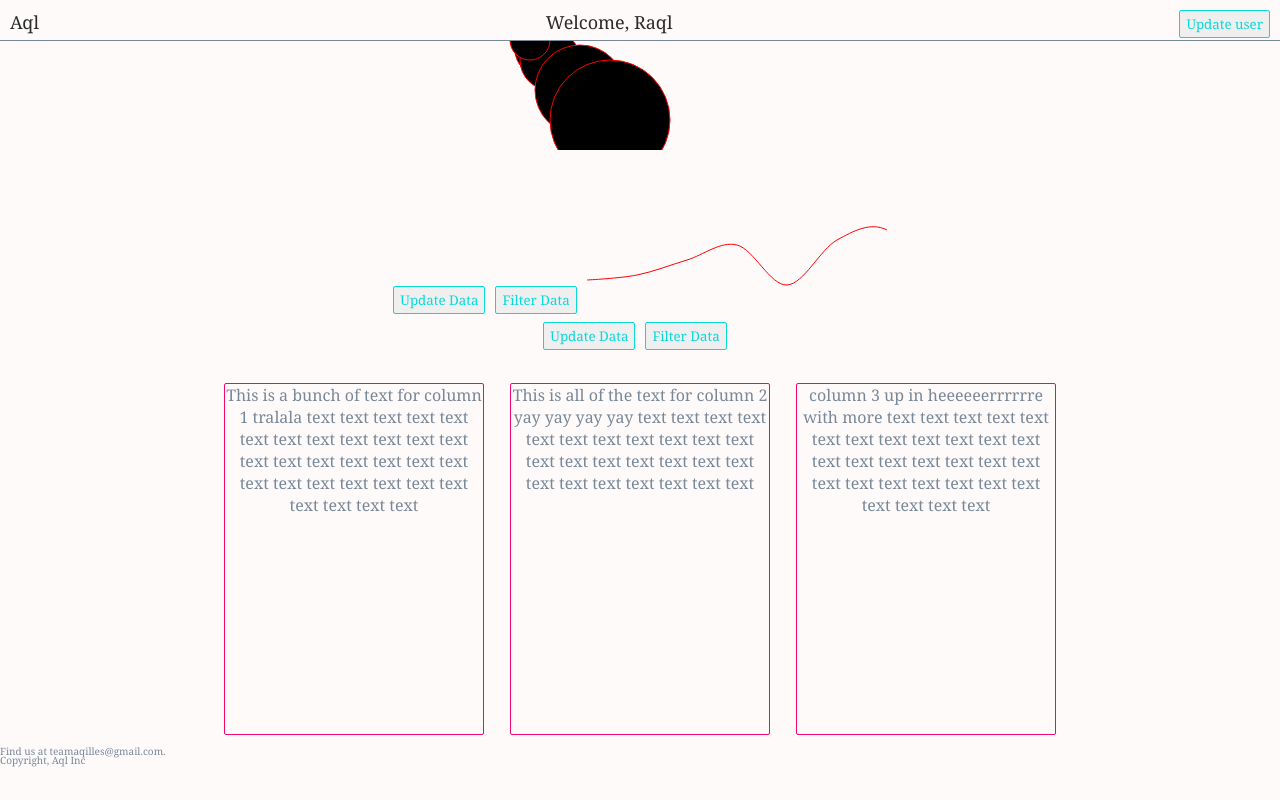
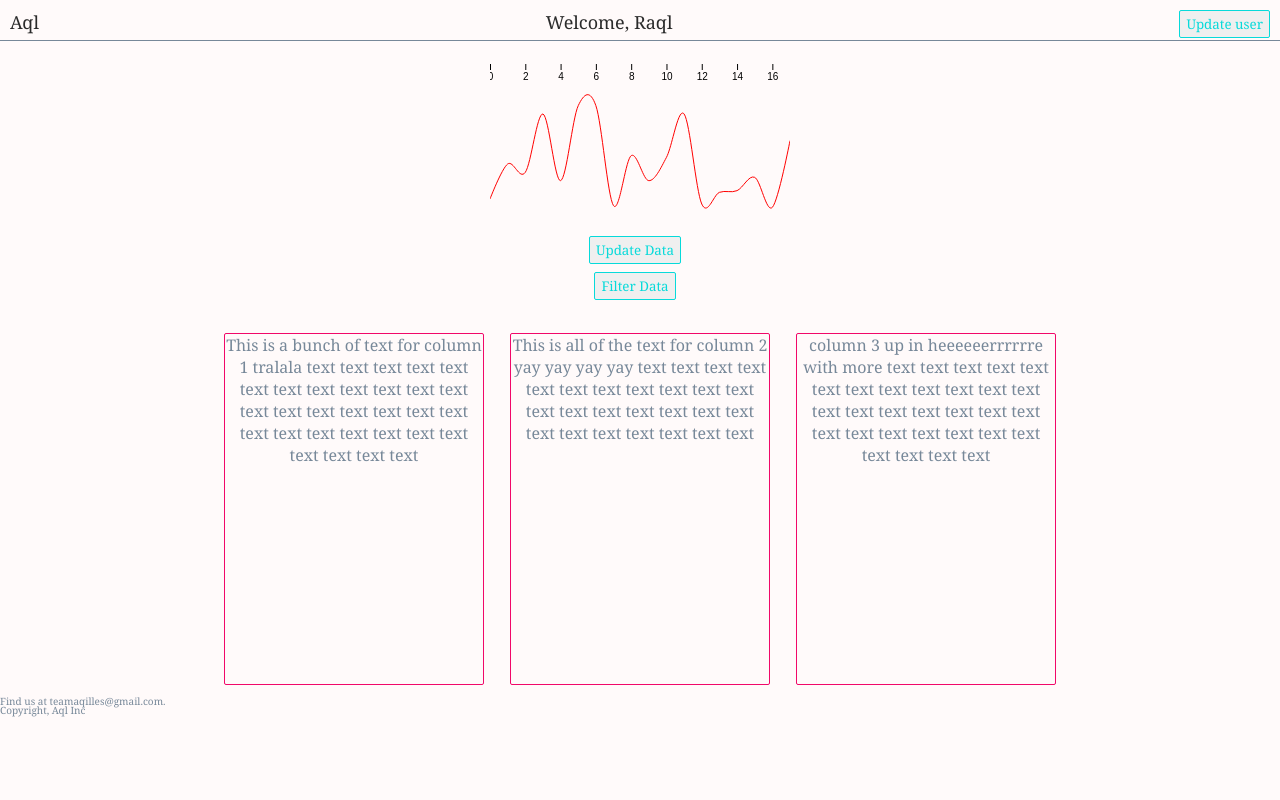
Before and after one commit to casesimmons/aql-reaqtl2, a React (Create React App) app: page / in a window 1280 px wide. Built offline with nearby package versions, Linux system fonts and the light colour scheme; a web font is replaced by a local one.

Commit message:
xAxis added to lineChart

```diff
--- a/src/App.css
+++ b/src/App.css
@@ -72,6 +72,10 @@ p {
   font-size: 12px;
 }
 
+svg {
+  overflow: visable;
+}
+
 #greeting {
   margin-left: 10px;
   font-family: Georgia, 'Times New Roman', Times, serif;
--- a/src/App.js
+++ b/src/App.js
@@ -1,6 +1,6 @@
 import React from 'react';
 import Navbar from './Navbar';
-import Graphs from './Graphs';
+import CircleGraph from './CircleGraph';
 import LineChart from './LineChart';
 import Analytics from './Analytics';
 import Footer from './Footer';
@@ -10,8 +10,10 @@ function App() {
   return (
     <div className="App">
       <Navbar />
-      <Graphs />
-      <LineChart />
+      <div id="graphdiv">
+        {/* <CircleGraph /> */}
+        <LineChart />
+      </div>
       <Analytics />
       <Footer />
     </div>
--- a/src/Graphs.js
+++ b/src/CircleGraph.js
@@ -2,7 +2,7 @@ import React, { useState, useRef, useEffect } from 'react';
 import { select } from 'd3';
 
 function Graphs() {
-  const [data, setData] = useState([25, 30, 45, 60, 20]);
+  const [data, setData] = useState([4, 12, 22, 18, 40]);
   const svgRef = useRef();
   useEffect(() => {
     const svg = select(svgRef.current);
@@ -21,6 +21,7 @@ function Graphs() {
       .attr('r', (value) => value)
       .attr('cx', (value) => value * 2)
       .attr('cy', (value) => value * 2)
+      .attr('fill', 'none')
       .attr('stroke', 'red');
   }, [data]);
   return (
--- a/src/LineChart.js
+++ b/src/LineChart.js
@@ -1,15 +1,48 @@
 import React, { useState, useRef, useEffect } from 'react';
-import { select, line, curveCardinal } from 'd3';
+import { select, line, curveCardinal, axisBottom, scaleLinear } from 'd3';
 
 function LineChart() {
-  const [data, setData] = useState([25, 30, 45, 60, 20, 65, 75, 15, 35]);
+  const [data, setData] = useState([
+    9,
+    30,
+    25,
+    60,
+    20,
+    65,
+    65,
+    5,
+    35,
+    20,
+    34,
+    60,
+    6,
+    13,
+    14,
+    22,
+    4,
+    44,
+  ]);
   const svgRef = useRef();
+
+  // Called initally and on every data change
   useEffect(() => {
     const svg = select(svgRef.current);
+
+    const xScale = scaleLinear()
+      .domain([0, data.length - 1])
+      .range([0, 300]);
+
+    const yScale = scaleLinear().domain([0, 90]).range([150, 0]);
+
+    const xAxis = axisBottom(xScale);
+    svg.select('.x-axis').call(xAxis);
+
+    // Generates the 'd' attribute of the path element
     const myLine = line()
-      .x((value, index) => index * 50)
-      .y((value) => 150 - value)
+      .x((value, index) => xScale(index))
+      .y((value) => yScale(value))
       .curve(curveCardinal);
+    // Renders the path element, and attaches the 'd' attribute from line generator above
     svg
       .selectAll('path')
       .data([data])
@@ -20,7 +53,9 @@ function LineChart() {
   }, [data]);
   return (
     <React.Fragment>
-      <svg ref={svgRef}></svg>
+      <svg ref={svgRef}>
+        <g className="x-axis" />
+      </svg>
       <br />
       <button onClick={() => setData(data.map((value) => value + 5))}>
         Update Data
```
